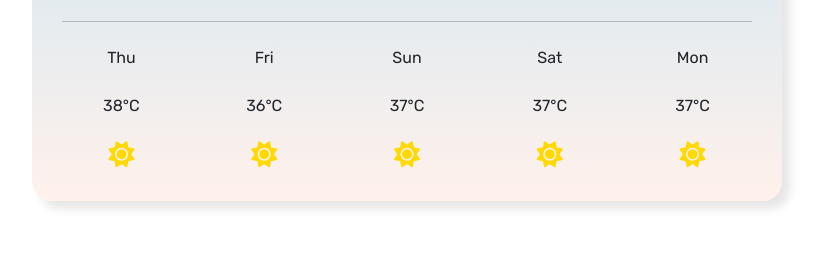
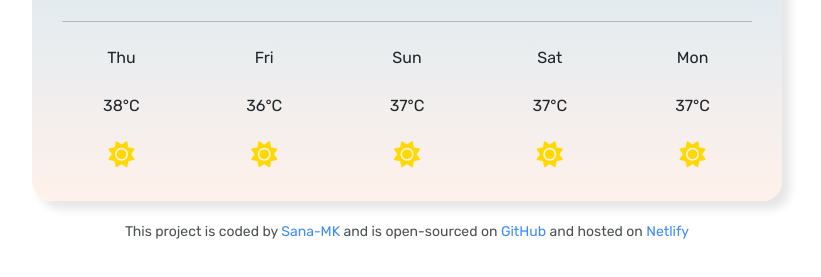
Before and after one commit to sana-mk/Weather-app, a plain HTML site: page index.html in a window 1280 px wide. Shown: the part 433-710 px from the top of the page, without its empty margins (233-1054 px from the left). Drawn offline with nearby package versions, Linux system fonts and the light colour scheme; no server answers.

Commit message:
Added some link to contact me

```diff
--- a/index.html
+++ b/index.html
@@ -105,6 +105,14 @@
           </div>
         </div>
       </div>
+      <footer  class="contact-me">
+      This project is coded by
+      <a href="sanamk1384@gmail.com">Sana-MK</a>
+      and is open-sourced on
+      <a href="https://github.com/sana-mk/Weather-app">GitHub</a>
+       and hosted on
+       <a href="https://www.netlify.com/">Netlify</a>
+      </footer>
     </div>
     <script src="src/index.js"></script>
   </body>
--- a/src/style.css
+++ b/src/style.css
@@ -1,12 +1,12 @@
 body {
   font-family: "Rubik", sans-serif;
 }
-h1{
-    text-transform: capitalize;
+h1 {
+  text-transform: capitalize;
 }
 .weather-container {
   max-width: 750px;
-  margin: 40px auto;
+  margin: 40px auto 20px auto;
   padding: 30px;
   border-radius: 20px;
   box-shadow: 8px 8px 10px rgba(0, 0, 0, 0.1);
@@ -17,7 +17,8 @@ h1{
   margin-left: 5px;
   margin-right: 30px;
 }
-.search-btn , .current-btn {
+.search-btn,
+.current-btn {
   padding: 5px 8px;
   max-width: 150px;
 }
@@ -33,7 +34,7 @@ h1{
 }
 .weather-inform {
   font-size: 40px;
-  text-transform:capitalize;
+  text-transform: capitalize;
 }
 .sun-icon-down {
   color: #ffd900;
@@ -45,3 +46,12 @@ h1{
 .unit #fahrenheit:focus {
   font-size: 28px;
 }
+.contact-me {
+  text-align: center;
+  opacity: 0.8;
+  font-size: 14px;
+  padding: 0 20px;
+}
+.contact-me a {
+  text-decoration: none;
+}
```
